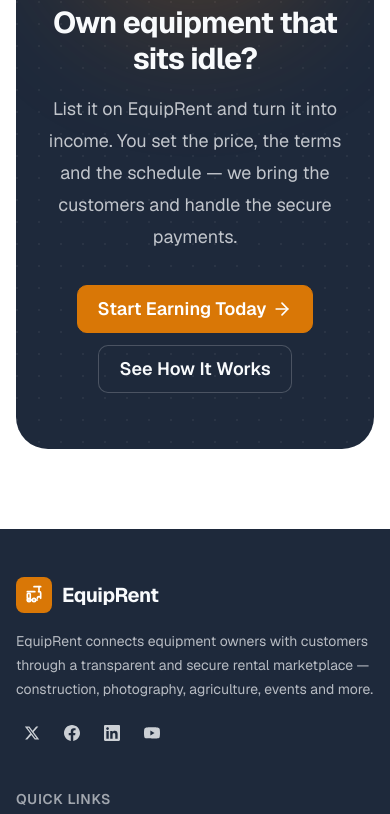
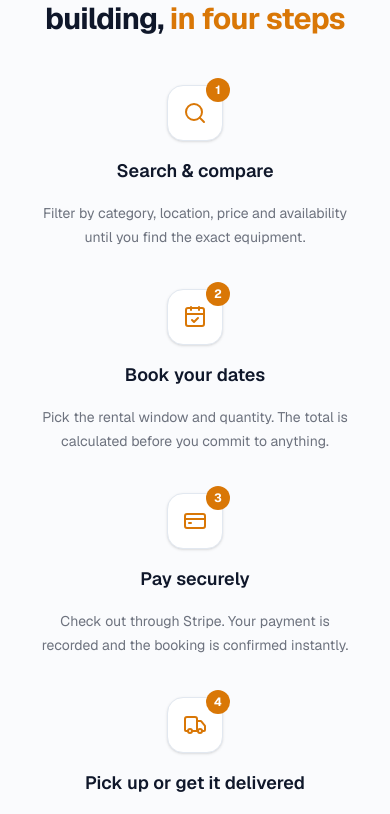
Before and after one commit to ashfaqur-rashidmo/Equipment-Rental-Platform-client, a Next.js app: page / in a window 390 px wide. Shown: the part 8690-9504 px from the top of the page. Built offline with nearby package versions, Linux system fonts and the light colour scheme.

Commit message:
Added How it works Section

```diff
--- /dev/null
+++ b/src/components/home/how-it-works.tsx
@@ -0,0 +1,76 @@
+"use client";
+
+import { SectionHeading } from "@/components/section-heading";
+import { CalendarCheck, CreditCard, Search, Truck } from "lucide-react";
+import { motion } from "framer-motion";
+
+const steps = [
+  {
+    icon: Search,
+    title: "Search & compare",
+    text: "Filter by category, location, price and availability until you find the exact equipment.",
+  },
+  {
+    icon: CalendarCheck,
+    title: "Book your dates",
+    text: "Pick the rental window and quantity. The total is calculated before you commit to anything.",
+  },
+  {
+    icon: CreditCard,
+    title: "Pay securely",
+    text: "Check out through Stripe. Your payment is recorded and the booking is confirmed instantly.",
+  },
+  {
+    icon: Truck,
+    title: "Pick up or get it delivered",
+    text: "Collect from the owner or agree on delivery to your site, venue or farm gate.",
+  },
+];
+
+export function HowItWorks() {
+  return (
+    <section className="bg-base-200/70">
+      <div className="mx-auto w-full max-w-7xl px-4 py-16 sm:px-6 lg:px-8 lg:py-24">
+        <SectionHeading
+          kicker="How It Works"
+          title={
+            <>
+              From browsing to building,{" "}
+              <span className="text-primary">in four steps</span>
+            </>
+          }
+        />
+
+        <div className="relative grid gap-10 sm:grid-cols-2 lg:grid-cols-4 lg:gap-6">
+          <div
+            className="absolute left-0 right-0 top-7 hidden border-t-2 border-dashed border-base-300 lg:block"
+            aria-hidden
+          />
+          {steps.map((step, index) => (
+            <motion.div
+              key={step.title}
+              initial={{ opacity: 0, y: 24 }}
+              whileInView={{ opacity: 1, y: 0 }}
+              viewport={{ once: true, amount: 0.3 }}
+              transition={{ duration: 0.5, delay: index * 0.15, ease: "easeOut" }}
+              className="relative flex flex-col items-center gap-4 text-center"
+            >
+              <span className="relative z-10 flex h-14 w-14 items-center justify-center rounded-2xl border border-base-300 bg-base-100 text-primary shadow-sm">
+                <step.icon className="h-6 w-6" aria-hidden />
+                <span className="absolute -right-2 -top-2 flex h-6 w-6 items-center justify-center rounded-full bg-primary text-xs font-bold text-primary-content">
+                  {index + 1}
+                </span>
+              </span>
+              <h3 className="text-lg font-semibold text-base-content">
+                {step.title}
+              </h3>
+              <p className="max-w-xs text-sm leading-6 text-base-content/60">
+                {step.text}
+              </p>
+            </motion.div>
+          ))}
+        </div>
+      </div>
+    </section>
+  );
+}
```
